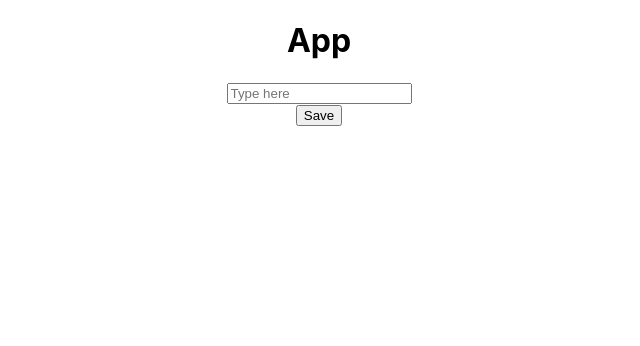
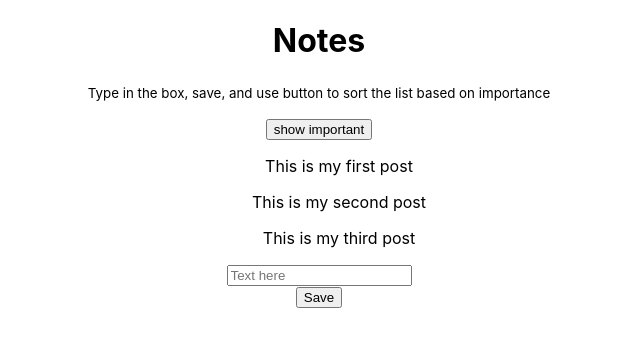
Before and after one commit to archanakarki/create-notes, a React (Create React App) app: page / in a window 1280 px wide. Shown: the top 346 px of the page, without its empty margins (321-961 px from the left). Built offline with nearby package versions, Linux system fonts and the light colour scheme.

Commit message:
SPA that sends text from form, adds to the default list of notes, displays and allow to sort

```diff
--- a/src/App.js
+++ b/src/App.js
@@ -1,36 +1,62 @@
 import React, {useState} from 'react';
+import Note from './components/Note'
 import './App.css';
 
-function App() {
-  const [notes, setNotes] = useState([])
+const App = (props) => {
+  const [notes, setNotes] = useState(props.notes)
   const [newNote, setNewNote] = useState('')
+  const [showAll, setShowAll] = useState(true)
 
+  //To add new note to the array of notes
   const addNewNote = (event) => {
     event.preventDefault();
-    console.log('Button clicked', event.target)
     const noteObject = {
       content : newNote,
       date : new Date().toISOString(),
       important : Math.random() > 0.5,
       id : notes.length + 1,
     }
-
     setNotes(notes.concat(noteObject))
     setNewNote('')
+    console.log("Notes", notes)
   }
 
-
+  //Fetch the new note from the input button
   const handleNoteChange = (event) => {
     console.log(event.target.value)
     setNewNote(event.target.value)
+    console.log("New notes", newNote)
   }
+
+  const notesToShow = showAll ? notes : notes.filter(note => note.important === true)
+  console.log("Notes to show" , notesToShow)
+  const rows = () => notesToShow.map(note =>
+      <Note
+        key={note.id}
+        note={note.content}
+      />
+    )
 
   return (
     <div className="App">
-      <h1>App</h1>
+      <h1>Notes</h1>
+      <p>
+        <small>Type in the box, save, and use button to sort the list based on importance</small>
+      </p>
+
+      <div>
+        <button onClick={()=> setShowAll(!showAll)}>
+          show {showAll ? 'important' : 'all'}
+        </button>
+      </div>
+
+    <ul>
+      {rows()}
+    </ul>
+
       <form onSubmit={addNewNote}>
           <div>
-            <input type="text" value={newNote} onChange={handleNoteChange} placeholder="Type here"/>
+            <input type="text" value={newNote} onChange={handleNoteChange} placeholder="Text here" required/>
           </div>
           <button type="submit">Save</button>
       </form>
--- /dev/null
+++ b/src/components/Note.js
@@ -0,0 +1,12 @@
+import React from 'react'
+
+const Note = (props) => {
+    console.log('........Note props......', props)
+    return(
+      <div>
+          <p>{props.note}</p>
+      </div>
+    )
+  }
+
+export default Note;
--- a/src/index.js
+++ b/src/index.js
@@ -3,7 +3,29 @@ import ReactDOM from 'react-dom';
 import './index.css';
 import App from './App';
 
-ReactDOM.render(<App />, document.getElementById('root'));
+const notes = [
+    {
+      id: 1,
+      content: 'This is my first post',
+      date: '2019-05-30T17:30:31.098Z',
+      important: true
+    },
+    {
+      id: 2,
+      content: 'This is my second post',
+      date: '2019-05-30T18:39:34.091Z',
+      important: false
+    },
+    {
+      id: 3,
+      content: 'This is my third post',
+      date: '2019-05-30T19:20:14.298Z',
+      important: true
+    }
+  ]
+
+
+ReactDOM.render(<App notes={notes}/>, document.getElementById('root'));
 
 // If you want your app to work offline and load faster, you can change
 // unregister() to register() below. Note this comes with some pitfalls.
```
Also changed, not shown: 1 other file (tests, documents, lock files or other folders).
